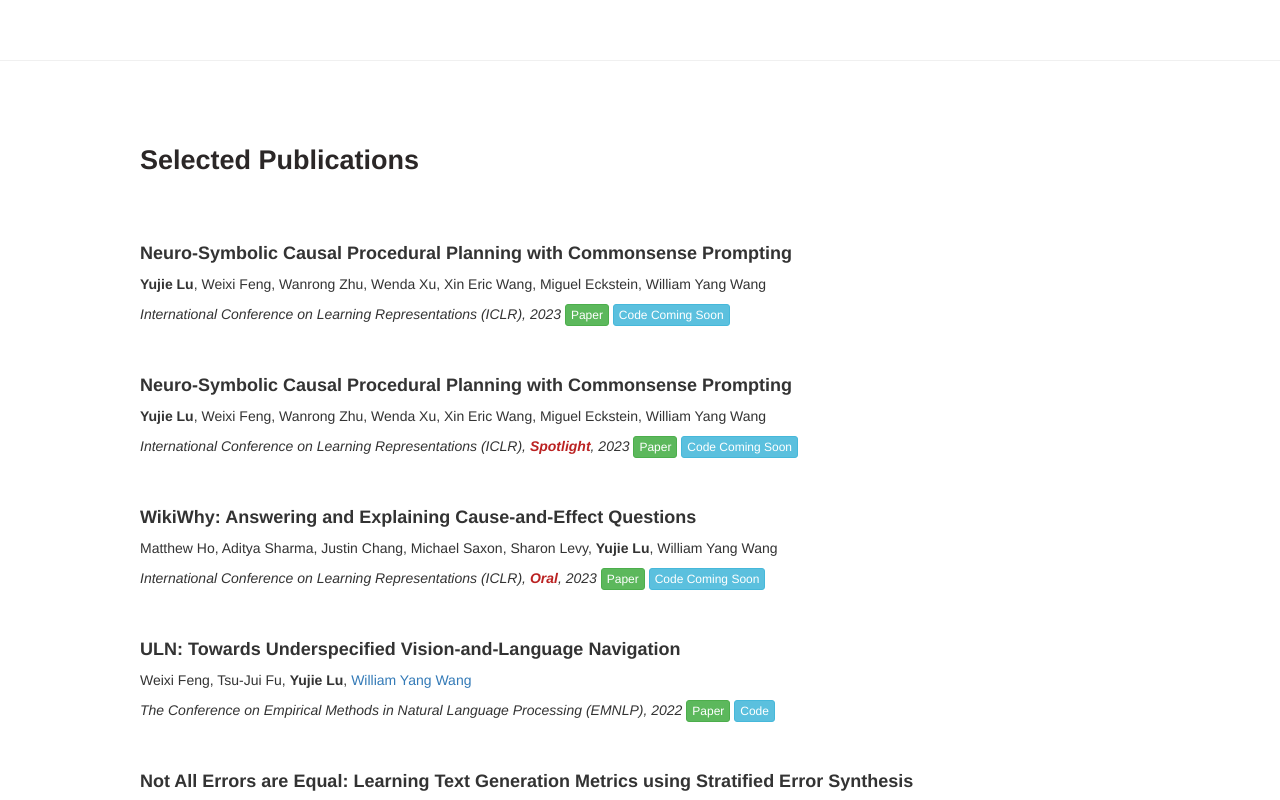
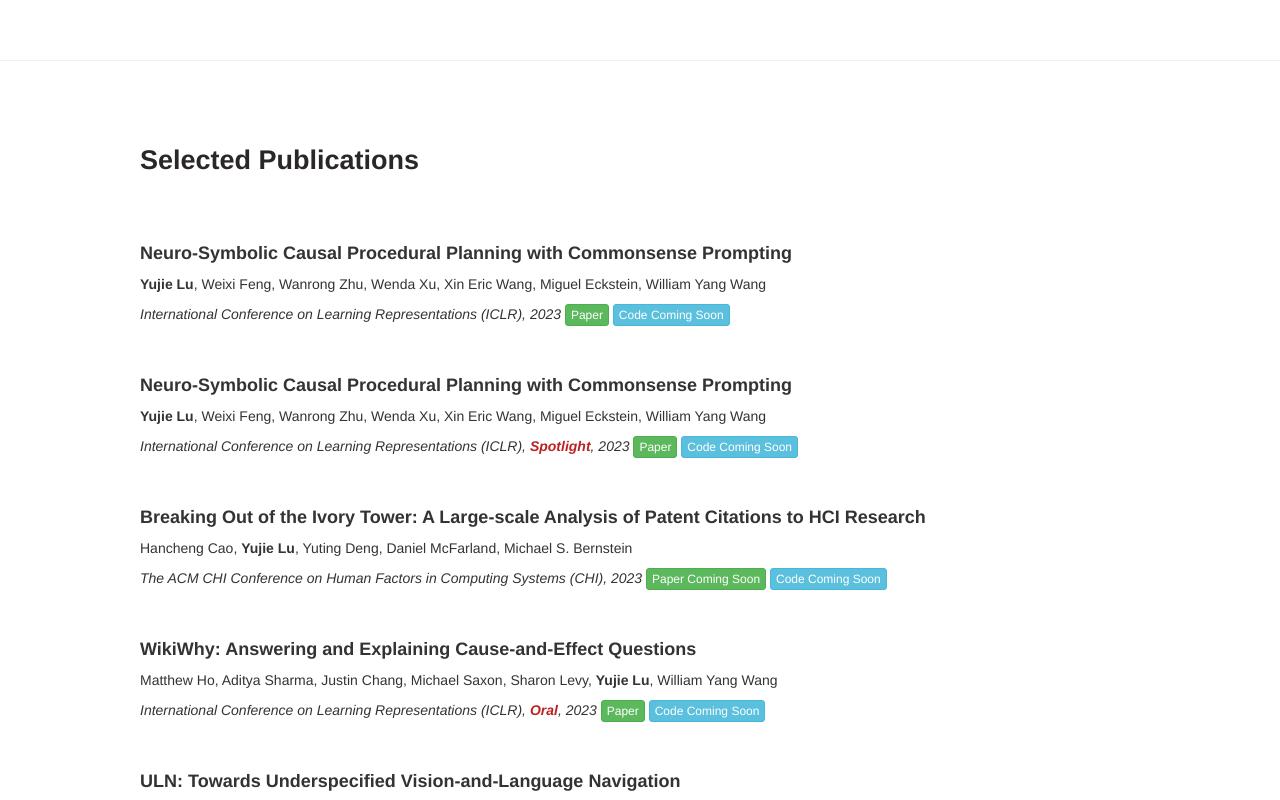
Before and after one commit to YujieLu10/YujieLu10.github.io, a plain HTML site: page index.html in a window 1280 px wide. Shown: the part 389-1189 px from the top of the page. Drawn offline with nearby package versions, Linux system fonts and the light colour scheme.

Commit message:
Update index.html

```diff
--- a/index.html
+++ b/index.html
@@ -428,6 +428,23 @@
                 <p class="info">
 	            <i>International Conference on Learning Representations (ICLR), <span class="highlight">Spotlight</span>, 2023</i>
                     <a target="_blank" href="https://arxiv.org/abs/2206.02928"><button type="button" class="btn btn-success btn-xs">Paper</button></a>
+                    <a target="_blank" href="https://github.com/YujieLu10"><button type="button" class="btn btn-info btn-xs">Code Coming Soon</button></a>
+                </p>
+            </div>
+    </div>
+    <div class="hero" style="margin-top: 30px;">
+            <div class="pubBody">
+                <papertitle class="papertitle"><h4><b>Breaking Out of the Ivory Tower: A Large-scale Analysis of Patent Citations to HCI Research</b></h4></papertitle>
+                <p class="authors">
+		    Hancheng Cao,
+                    <b>Yujie Lu</b>,
+		    Yuting Deng,
+		    Daniel McFarland,
+		    Michael S. Bernstein
+                </p>
+                <p class="info">
+	            <i>The ACM CHI Conference on Human Factors in Computing Systems (CHI), 2023</i>
+                    <a target="_blank" href="https://github.com/YujieLu10"><button type="button" class="btn btn-success btn-xs">Paper Coming Soon</button></a>
                     <a target="_blank" href="https://github.com/YujieLu10"><button type="button" class="btn btn-info btn-xs">Code Coming Soon</button></a>
                 </p>
             </div>
```
